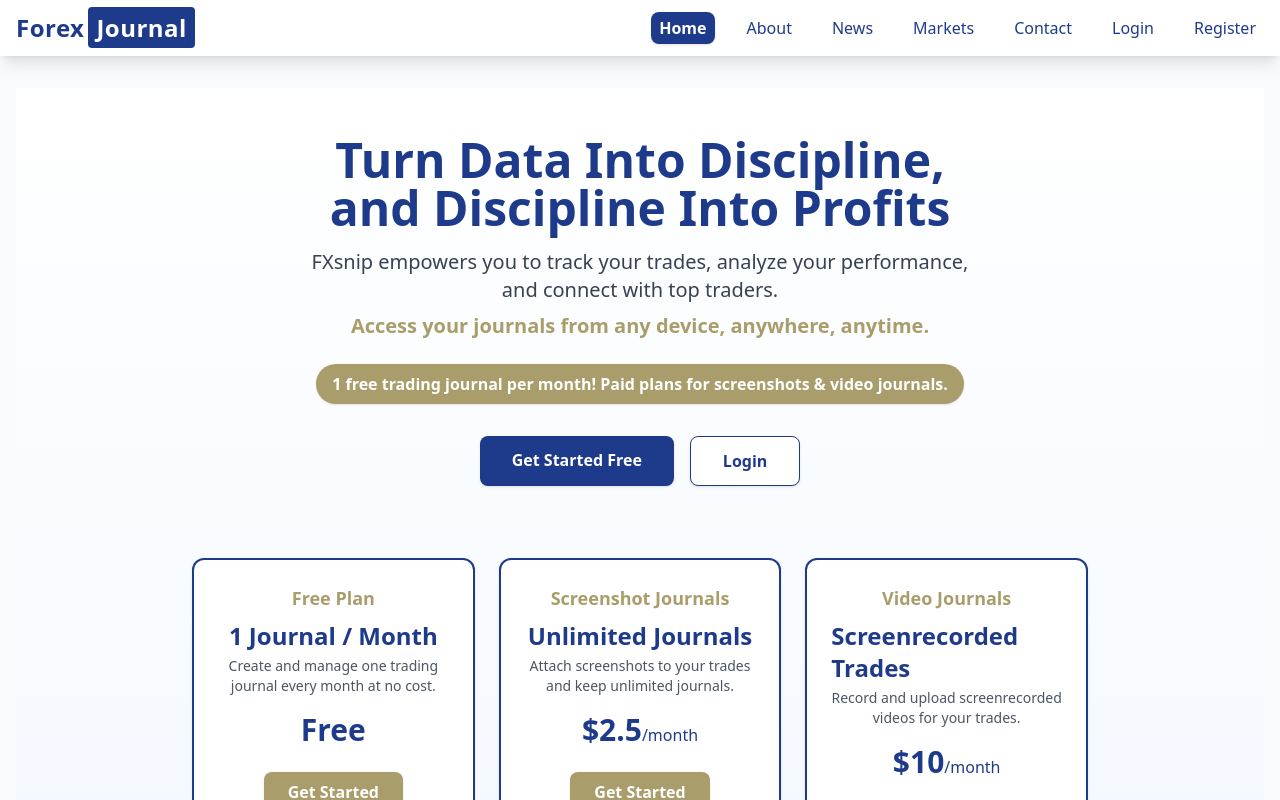
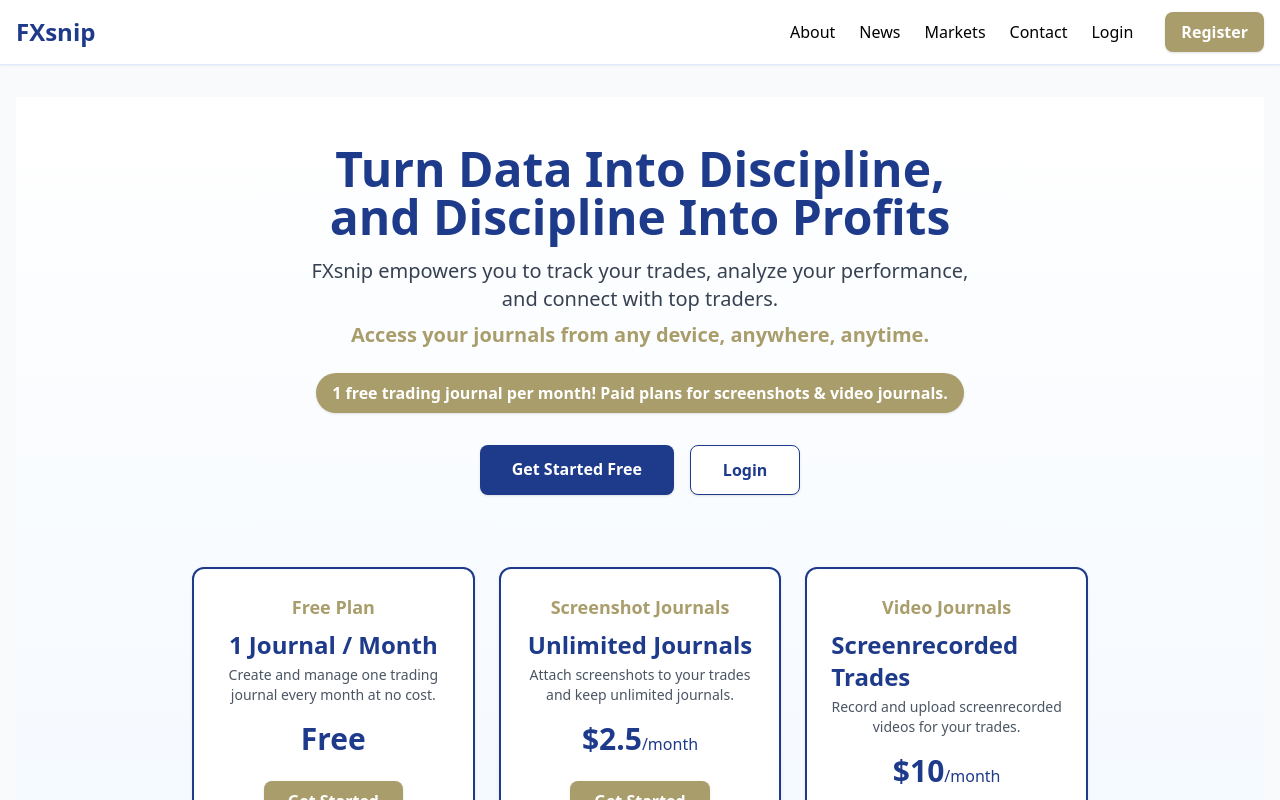
Before and after one commit to lyula/fxsnipclient, a React (Vite) app: page / in a window 1280 px wide. Shown: the top 800 px of the page. Built offline with nearby package versions, Linux system fonts and the light colour scheme.

Commit message:
navbar fixed on mobile

```diff
--- a/src/components/layout/PublicNavbar.jsx
+++ b/src/components/layout/PublicNavbar.jsx
@@ -1,87 +1,51 @@
+import { useState } from "react";
 import { Link, NavLink } from "react-router-dom";
-import { useState } from "react";
-
-const navLinks = [
-  { to: "/", label: "Home" },
-  { to: "/about", label: "About" },
-  { to: "/news", label: "News" },
-  { to: "/markets", label: "Markets" },
-  { to: "/contact", label: "Contact" },
-  { to: "/login", label: "Login" },
-  { to: "/register", label: "Register" },
-];
 
 export default function PublicNavbar() {
   const [open, setOpen] = useState(false);
 
   return (
-    <nav className="bg-white dark:bg-gray-900 shadow-lg font-sans">
-      <div className="container mx-auto px-4 py-3 flex items-center justify-between">
-        <Link
-          to="/"
-          className="text-2xl font-extrabold tracking-tight text-[#1E3A8A] dark:text-white font-inter"
-          style={{ letterSpacing: ".02em" }}
+    <nav className="w-full bg-white dark:bg-gray-900 shadow-sm border-b border-blue-100 dark:border-gray-800">
+      <div className="max-w-7xl mx-auto px-4 py-3 flex items-center justify-between">
+        {/* Logo */}
+        <Link to="/" className="text-2xl font-extrabold text-[#1E3A8A] dark:text-white font-inter">
+          FXsnip
+        </Link>
+        {/* Hamburger */}
+        <button
+          className="md:hidden ml-auto flex flex-col justify-center items-center w-10 h-10 focus:outline-none"
+          onClick={() => setOpen((v) => !v)}
+          aria-label="Open navigation"
         >
-          Forex
-          <span className="text-white bg-[#1E3A8A] px-2 py-1 rounded ml-1">
-            Journal
-          </span>
-        </Link>
-        <div className="md:hidden">
-          <button
-            onClick={() => setOpen(!open)}
-            className="text-[#1E3A8A] dark:text-white focus:outline-none"
-            aria-label="Toggle menu"
-          >
-            <svg
-              className="w-7 h-7"
-              fill="none"
-              stroke="currentColor"
-              strokeWidth="2"
-              viewBox="0 0 24 24"
-            >
-              {open ? (
-                <path
-                  strokeLinecap="round"
-                  strokeLinejoin="round"
-                  d="M6 18L18 6M6 6l12 12"
-                />
-              ) : (
-                <path
-                  strokeLinecap="round"
-                  strokeLinejoin="round"
-                  d="M4 8h16M4 16h16"
-                />
-              )}
-            </svg>
-          </button>
-        </div>
-        <div
-          className={`flex-col md:flex-row md:flex gap-2 md:gap-6 items-center transition-all duration-200 ${
-            open
-              ? "flex absolute top-16 left-0 w-full bg-white dark:bg-gray-900 z-50 rounded-b-lg shadow-lg"
-              : "hidden md:!flex md:static md:bg-transparent"
-          }`}
-        >
-          {navLinks.map((link) => (
-            <NavLink
-              key={link.to}
-              to={link.to}
-              onClick={() => setOpen(false)}
-              className={({ isActive }) =>
-                `block md:inline text-base font-medium font-inter px-4 py-2 md:px-2 md:py-1 rounded-lg transition-all duration-150 ${
-                  isActive
-                    ? "bg-[#1E3A8A] text-white font-semibold shadow"
-                    : "text-[#1E3A8A] dark:text-white hover:bg-[#1E3A8A] hover:text-white"
-                }`
-              }
-              end={link.to === "/"}
-            >
-              {link.label}
-            </NavLink>
-          ))}
+          <span className={`block w-7 h-0.5 bg-[#a99d6b] mb-1 transition-all duration-200`} />
+          <span className={`block w-7 h-0.5 bg-[#a99d6b] mb-1 transition-all duration-200`} />
+          <span className={`block w-7 h-0.5 bg-[#a99d6b] transition-all duration-200`} />
+        </button>
+        {/* Nav Links */}
+        <div className="hidden md:flex items-center gap-6 ml-auto">
+          <NavLink to="/about" className="navlink" activeclassname="active">About</NavLink>
+          <NavLink to="/news" className="navlink" activeclassname="active">News</NavLink>
+          <NavLink to="/markets" className="navlink" activeclassname="active">Markets</NavLink>
+          <NavLink to="/contact" className="navlink" activeclassname="active">Contact</NavLink>
+          <NavLink to="/login" className="navlink" activeclassname="active">Login</NavLink>
+          <Link to="/register" className="ml-2 px-4 py-2 bg-[#a99d6b] text-white rounded-lg font-bold shadow hover:bg-[#c2b77a] transition">Register</Link>
         </div>
       </div>
+      {/* Mobile Nav */}
+      {open && (
+        <div className="md:hidden px-4 pb-4 flex flex-col items-end gap-3 bg-white dark:bg-gray-900 shadow">
+          <NavLink to="/about" className="navlink" activeclassname="active" onClick={() => setOpen(false)}>About</NavLink>
+          <NavLink to="/news" className="navlink" activeclassname="active" onClick={() => setOpen(false)}>News</NavLink>
+          <NavLink to="/markets" className="navlink" activeclassname="active" onClick={() => setOpen(false)}>Markets</NavLink>
+          <NavLink to="/contact" className="navlink" activeclassname="active" onClick={() => setOpen(false)}>Contact</NavLink>
+          <NavLink to="/login" className="navlink" activeclassname="active" onClick={() => setOpen(false)}>Login</NavLink>
+          <Link to="/register" className="mt-2 px-4 py-2 bg-[#a99d6b] text-white rounded-lg font-bold shadow hover:bg-[#c2b77a] transition" onClick={() => setOpen(false)}>Register</Link>
+        </div>
+      )}
     </nav>
   );
 }
+
+// Add this to your CSS (e.g., index.css or tailwind config)
+// .navlink { @apply text-[#1E3A8A] dark:text-white font-semibold px-2 py-1 rounded hover:bg-blue-50 dark:hover:bg-gray-800 transition; }
+// .active { @apply underline text-[#a99d6b]; }
```
